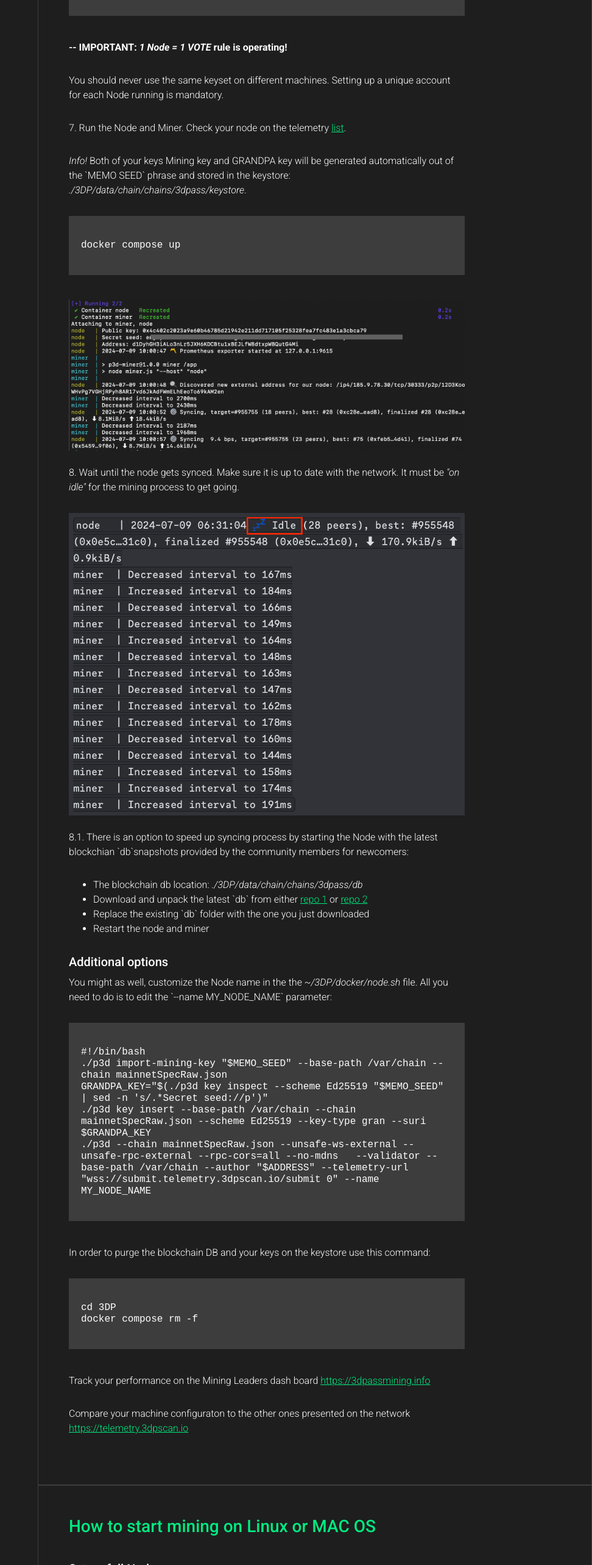
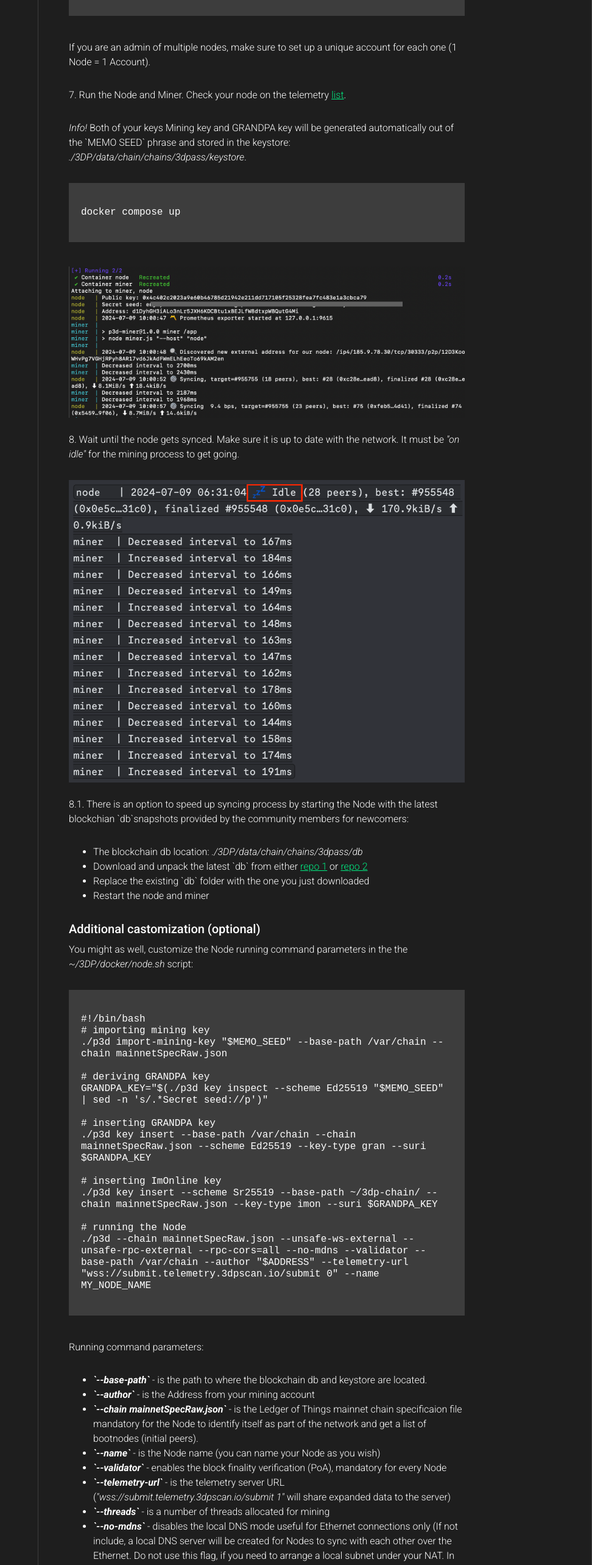
Before and after one commit to 3Dpass/website, a React (Create React App) app: page /mainnet in a window 1280 px wide. Shown: the part 3456-6022 px from the top of the page at 61% size, without its empty margins (308-1280 px from the left). Built offline with nearby package versions, Linux system fonts and the light colour scheme; the HTML template or start-up script is replaced by a standard one.

Commit message:
docker-customization

```diff
--- a/src/pages/Mainnet.jsx
+++ b/src/pages/Mainnet.jsx
@@ -1090,11 +1090,8 @@ environment:
                     `}
             </pre>
             <div className="page-content-text">
-              <strong>-- IMPORTANT: <i>1 Node = 1 VOTE</i> rule is operating!</strong>
-            </div>
-            <div className="page-content-text">
-             You should never use the same keyset on different machines.
-             Setting up a unique account for each Node running is mandatory.
+              If you are an admin of multiple nodes, make sure to set
+              up a unique account for each one (1 Node = 1 Account).
             </div>
             <div className="page-content-text">
               7. Run the Node and Miner.{" "}
@@ -1140,23 +1137,68 @@ docker compose up
               <li>Restart the node and miner</li>
             </ul>
             <div className="page-content-subtitle">
-              Additional options
-            </div>
-            <div className="page-content-text">
-              You might as well, customize the Node name in the
-               the <i>~/3DP/docker/node.sh</i> file. All you need to do is
-              to edit the `--name MY_NODE_NAME` parameter:
+              Additional castomization (optional)
+            </div>
+            <div className="page-content-text">
+              You might as well, customize the Node running command parameters in the
+               the <i>~/3DP/docker/node.sh</i> script:
             </div>
             <pre className="main-pre">
               {`
 #!/bin/bash
+# importing mining key
 ./p3d import-mining-key "$MEMO_SEED" --base-path /var/chain --chain mainnetSpecRaw.json
+
+# deriving GRANDPA key
 GRANDPA_KEY="$(./p3d key inspect --scheme Ed25519 "$MEMO_SEED" | sed -n 's/.*Secret seed://p')"
+
+# inserting GRANDPA key
 ./p3d key insert --base-path /var/chain --chain mainnetSpecRaw.json --scheme Ed25519 --key-type gran --suri $GRANDPA_KEY
+
+# inserting ImOnline key
+./p3d key insert --scheme Sr25519 --base-path ~/3dp-chain/ --chain mainnetSpecRaw.json --key-type imon --suri $GRANDPA_KEY
+
+# running the Node
 ./p3d --chain mainnetSpecRaw.json --unsafe-ws-external --unsafe-rpc-external --rpc-cors=all --no-mdns \
-  --validator --base-path /var/chain --author "$ADDRESS" --telemetry-url "wss://submit.telemetry.3dpscan.io/submit 0" --name MY_NODE_NAME
-                    `}
-            </pre>
+--validator --base-path /var/chain --author "$ADDRESS" --telemetry-url "wss://submit.telemetry.3dpscan.io/submit 0" --name MY_NODE_NAME
+                    `}
+            </pre>
+            <div className="page-content-text">
+              Running command parameters:
+            </div>
+            <ul className="page-content-text">
+              <li>
+              <strong><i>`--base-path`</i></strong>  - is the path to where the blockchain db
+              and keystore are located.
+              </li>
+              <li>
+              <strong><i>`--author`</i></strong> - is the Address from your mining account
+              </li>
+             <li>
+             <strong><i>`--chain mainnetSpecRaw.json`</i></strong> - is the Ledger of Things mainnet chain specificaion
+              file mandatory for the Node to identify itself as part of the network and
+              get a list of bootnodes (initial peers).
+             </li>
+             <li>
+             <strong><i>`--name`</i></strong> - is the Node name (you can name your Node as you wish)
+             </li>
+             <li>
+             <strong><i>`--validator`</i></strong> - enables the block finality verification (PoA), mandatory for every Node
+             </li>
+             <li>
+             <strong><i>`--telemetry-url`</i></strong> - is the telemetry server URL (<i>"wss://submit.telemetry.3dpscan.io/submit 1"</i> will
+              share expanded data to the server)
+             </li>
+             <li>
+             <strong><i>`--threads`</i></strong> - is a number of threads allocated for mining
+             </li>
+             <li>
+             <strong><i>`--no-mdns`</i></strong> - disables the local DNS mode useful for Ethernet connections only
+              (If not include, a local DNS server will be created for Nodes to sync with each other over the Ethernet.
+              Do not use this flag, if you need to arrange a local subnet under your NAT. In the case, make sure a unique
+              account is set for each of the Nodes on the subnet. Do not use the same account for multiple nodes. 1 Node = 1 Account)
+             </li>
+            </ul>
             <div className="page-content-text">
               In order to purge the blockchain DB and your keys on the keystore use this
               command:
@@ -1205,14 +1247,16 @@ cd 3DP
               Set up your keys
             </div>
             <div className="page-content-text">
-              -- IMPORTANT: <i>1 Node = 1 VOTE</i> rule is operating! <br />
-              You should never use the same keyset on different machines.
-              Setting up a unique account for each Node running is mandatory.
-            </div>
-            <div className="page-content-text">
-              3. Generate a bunch of keys for your account and import them into keystore. Create new account, if needed.
-              There is a <Link to="#linux-mac-script">script</Link> in place to set it up automatically. An alternative option is to
-              proceed with the <Link to="#linux-mac-manual">manual set up</Link>. Once your keyset is ready, <Link to="#linux-mac-run">start your node</Link> .
+              3. Generate a bunch of keys for your account and import them into
+              keystore (<i>`~/3dp-chain/chains/3dpass/keystore`</i>). Create new account,
+              if needed. If you are an admin of multiple nodes, make sure to set
+              up a unique account for each one (1 Node = 1 Account).
+              </div>
+            <div className="page-content-text">
+              There is a <Link to="#linux-mac-script">script</Link> in place
+              to set up your keys automatically. An alternative option is to
+              proceed with the <Link to="#linux-mac-manual">manual set up</Link>. {" "}
+              Once your keyset is ready, <Link to="#linux-mac-run">start your Node</Link>.
             </div>
             <div className="page-content-text" id="linux-mac-script">
               USING THE SCRIPT
```
